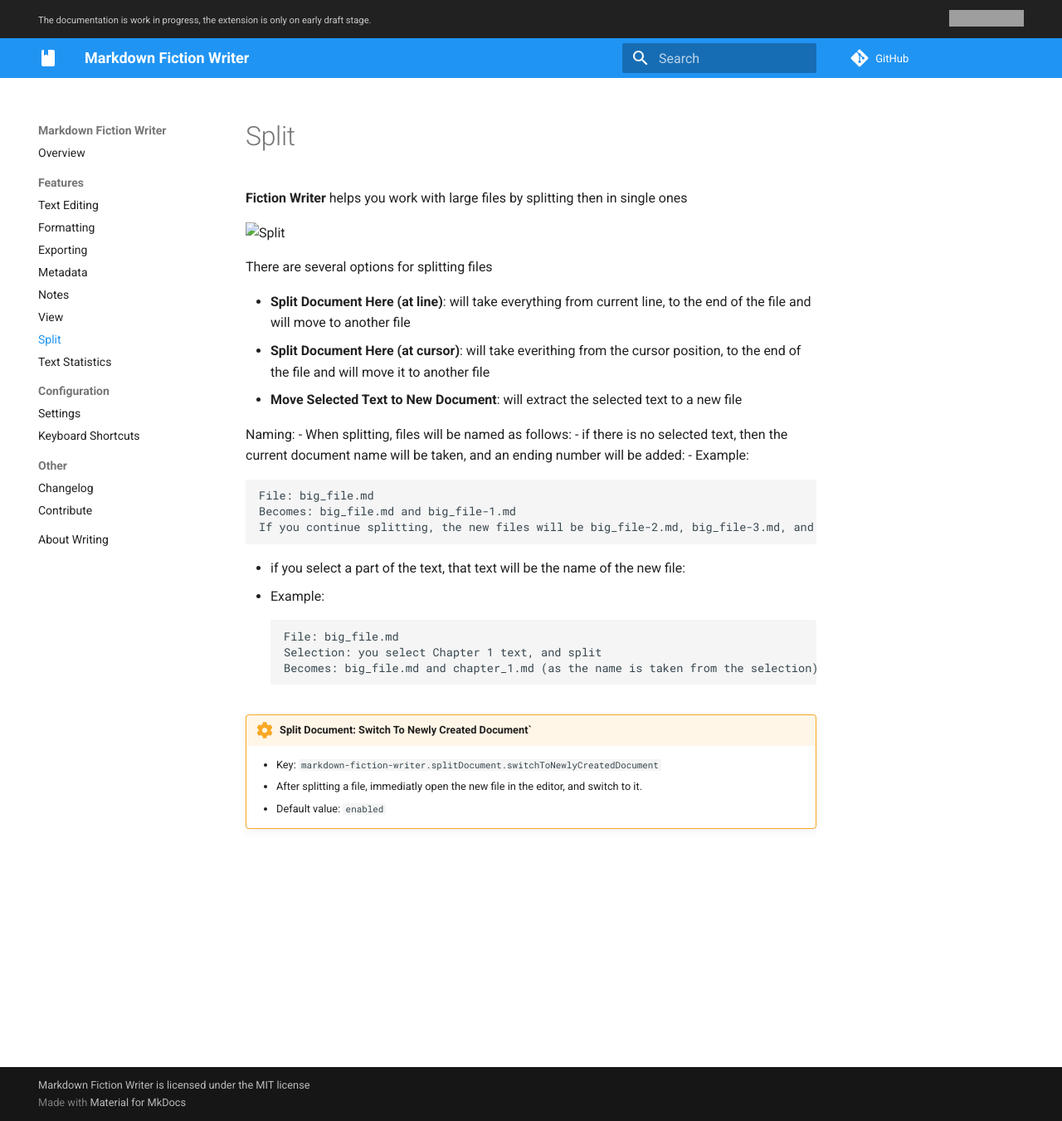
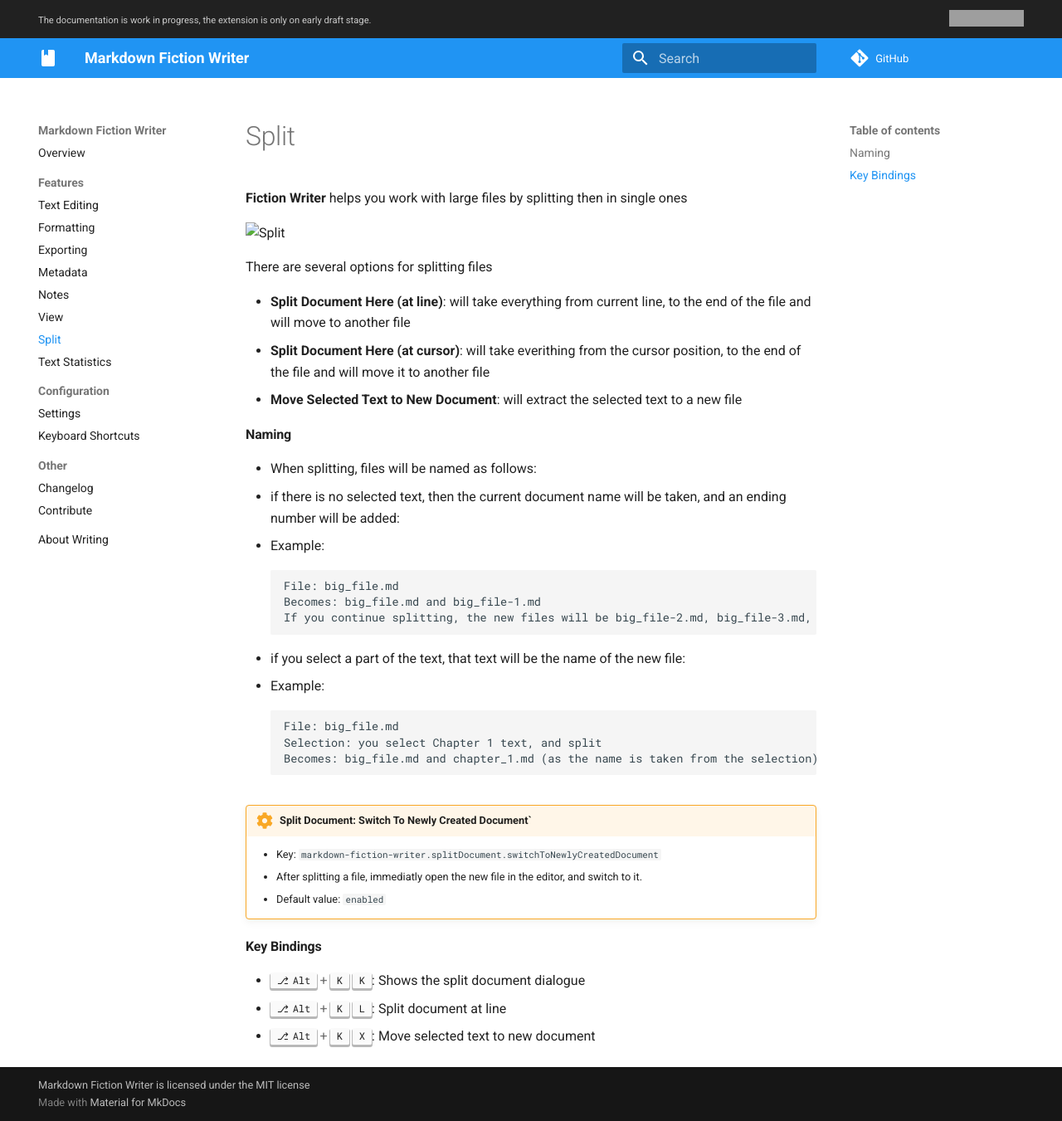
Before and after one commit to zoctarine/vscode-fiction-writer, an MkDocs documentation site: the page built from docs/split.md, in a window 1280 px wide and 1351 px high. Shown: the whole window at 83% size. Built offline with MkDocs 1.6.1 and Material for MkDocs 9.7.7, drawn with Linux system fonts in a browser that asks for light colours; comment, search, counter and statistics services are not loaded; grey boxes are pictures that could not be loaded.

Commit message:
Add keybindings

```diff
--- a/docs/split.md
+++ b/docs/split.md
@@ -8,7 +8,8 @@
 - **Split Document Here (at cursor)**: will take everithing from the cursor position, to the end of the file and will move it to another file
 - **Move Selected Text to New Document**: will extract the selected text to a new file
 
-Naming:
+## Naming
+
 - When splitting, files will be named as follows:
 - if there is no selected text, then the current document name will be taken, and an ending number will be added:
 - Example:
@@ -31,3 +32,9 @@
     - Key: `markdown-fiction-writer.splitDocument.switchToNewlyCreatedDocument`
     - After splitting a file, immediatly open the new file in the editor, and switch to it.
     - Default value: `enabled`
+
+
+## Key Bindings
+ - ++alt+k++ ++k++: Shows the split document dialogue
+ - ++alt+k++ ++l++: Split document at line
+ - ++alt+k++ ++x++: Move selected text to new document
```
